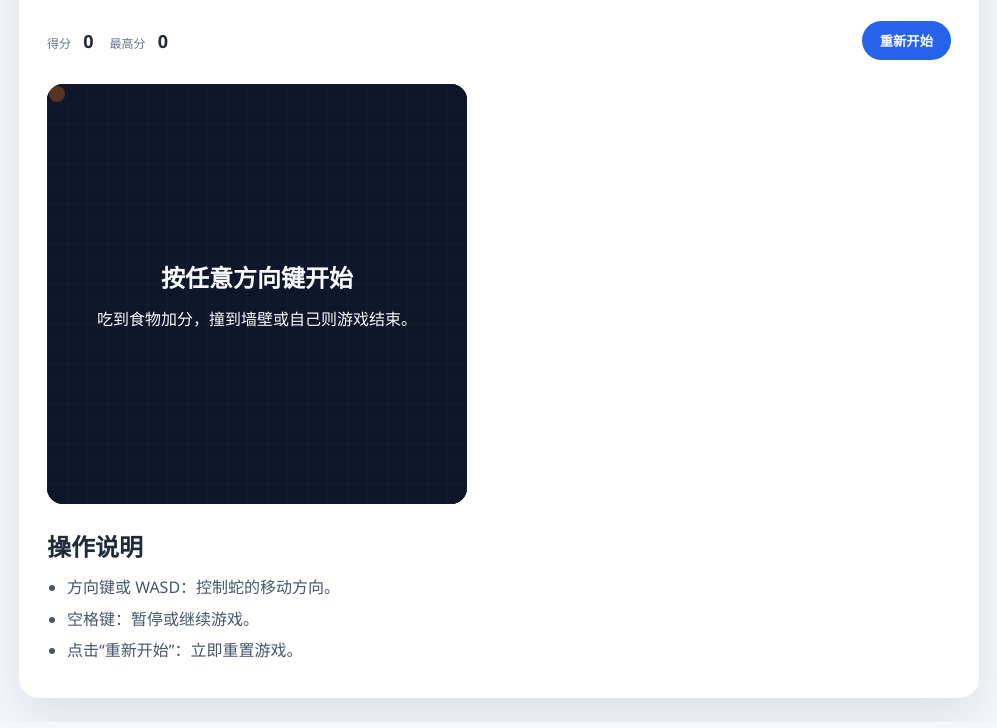
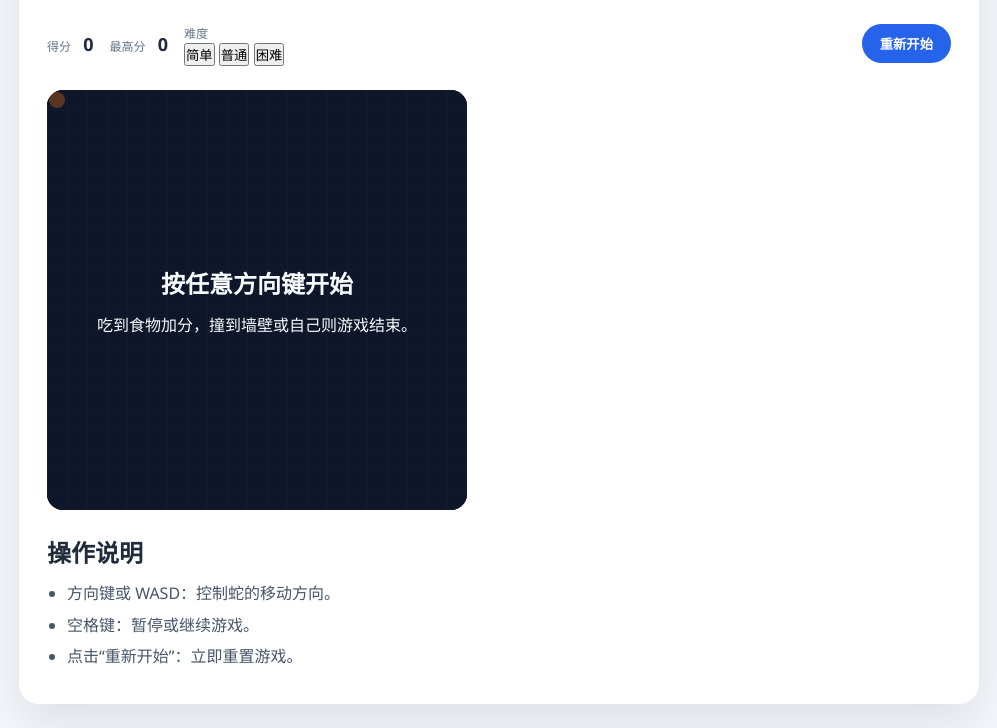
Before and after one commit to mornhussakuyo-hub/Snake, a plain HTML site: page index.html in a window 1280 px wide. Shown: the part 133-861 px from the top of the page, without its empty margins (141-1138 px from the left). Drawn offline with Linux system fonts and the light colour scheme.

Commit message:
Add difficulty selection buttons to index.html

```diff
--- a/index.html
+++ b/index.html
@@ -22,6 +22,14 @@
         <div>
           <span class="label">最高分</span>
           <span id="best">0</span>
+        </div>
+        <div class="difficulty">
+          <span class="label">难度</span>
+          <div class="difficulty-buttons">
+            <button class="difficulty-button" data-level="easy" type="button">简单</button>
+            <button class="difficulty-button active" data-level="normal" type="button">普通</button>
+            <button class="difficulty-button" data-level="hard" type="button">困难</button>
+          </div>
         </div>
         <button id="restart" type="button">重新开始</button>
       </div>
```
